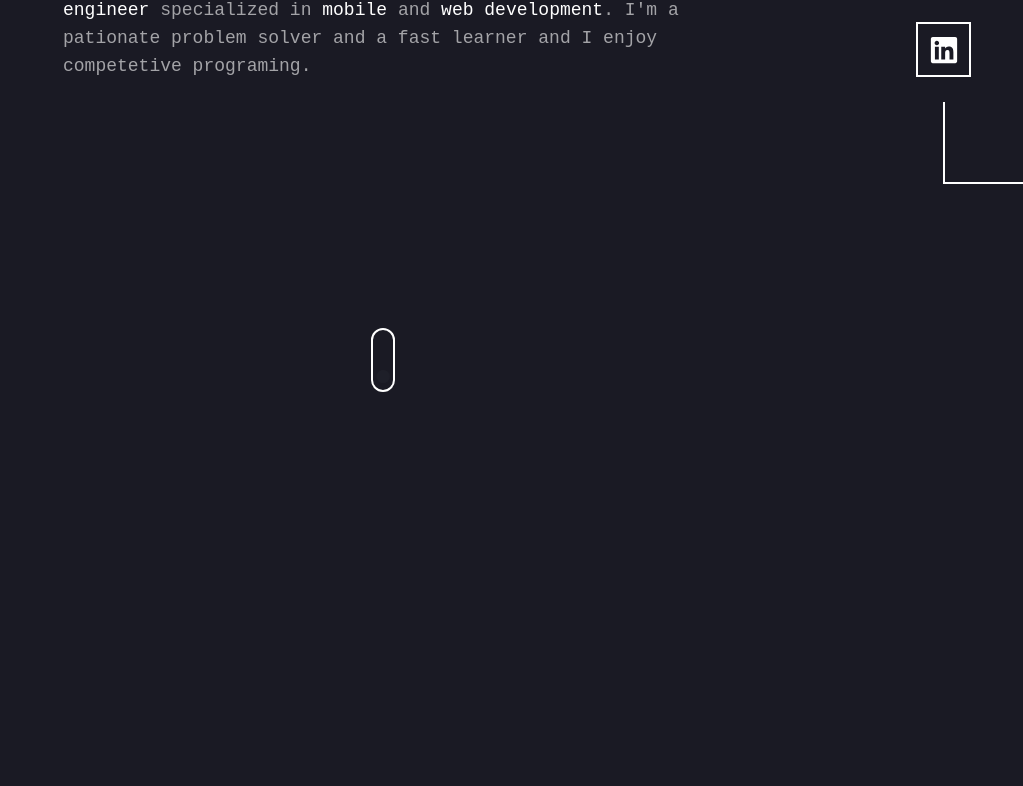
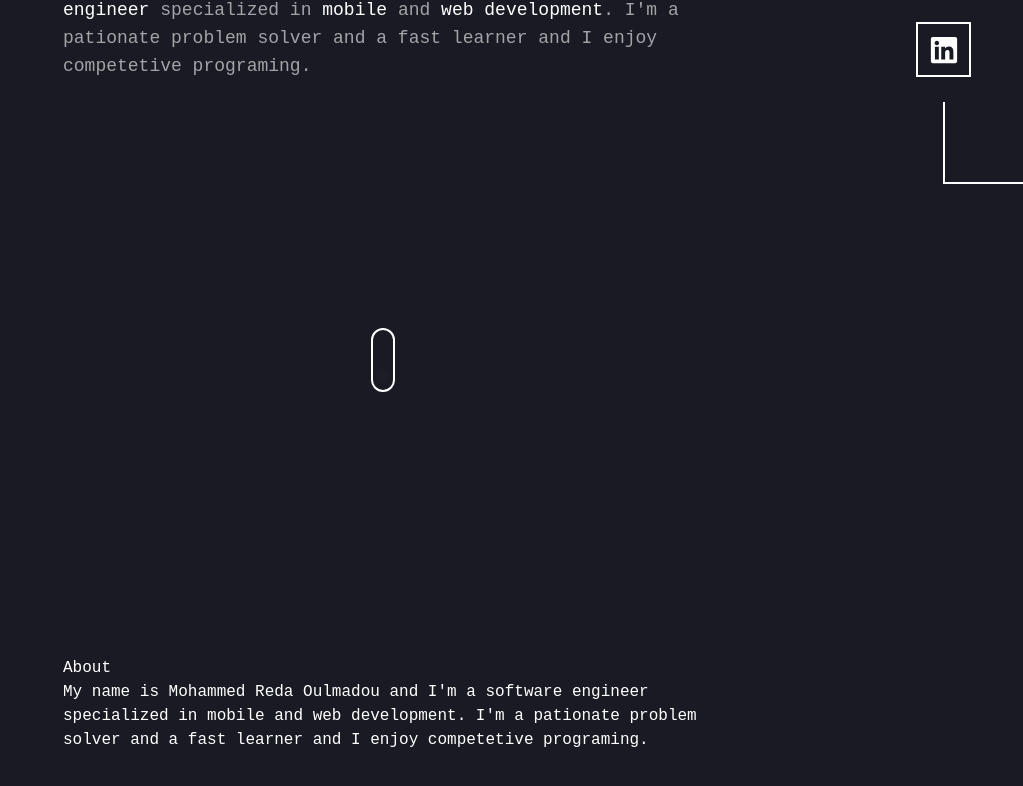
Before and after one commit to 4DeR99/portfolio-v1.0, a React (Create React App) app: page / in a window 1280 px wide. Shown: the part 376-1162 px from the top of the page, without its empty margins (257-1280 px from the left). Before the commit the page ends 800 px from the top, so only its background shows below. Built offline with nearby package versions, Linux system fonts and the light colour scheme.

Commit message:
feat: added about me section and some constants

```diff
--- /dev/null
+++ b/src/assets/consts.ts
@@ -0,0 +1,3 @@
+export const constants = {
+  about: '',
+};
--- /dev/null
+++ b/src/components/organisms/About.tsx
@@ -0,0 +1,18 @@
+import React from 'react';
+
+function About() {
+  return (
+    <div className="flex flex-col h-[70vh]">
+      <div className="flex flex-col w-11/12 mx-auto my-auto lg:w-3/6 lg:m-auto">
+        <h1>About</h1>
+        <p>
+          My name is Mohammed Reda Oulmadou and I'm a software engineer
+          specialized in mobile and web development. I'm a pationate problem
+          solver and a fast learner and I enjoy competetive programing.
+        </p>
+      </div>
+    </div>
+  );
+}
+
+export default About;
--- a/src/pages/Home.tsx
+++ b/src/pages/Home.tsx
@@ -1,11 +1,13 @@
 import React from 'react';
 import Layout from 'components/layout/main';
 import Hero from 'components/organisms/Hero';
+import About from 'components/organisms/About';
 
 function Home() {
   return (
     <Layout>
       <Hero />
+      <About />
     </Layout>
   );
 }
```
